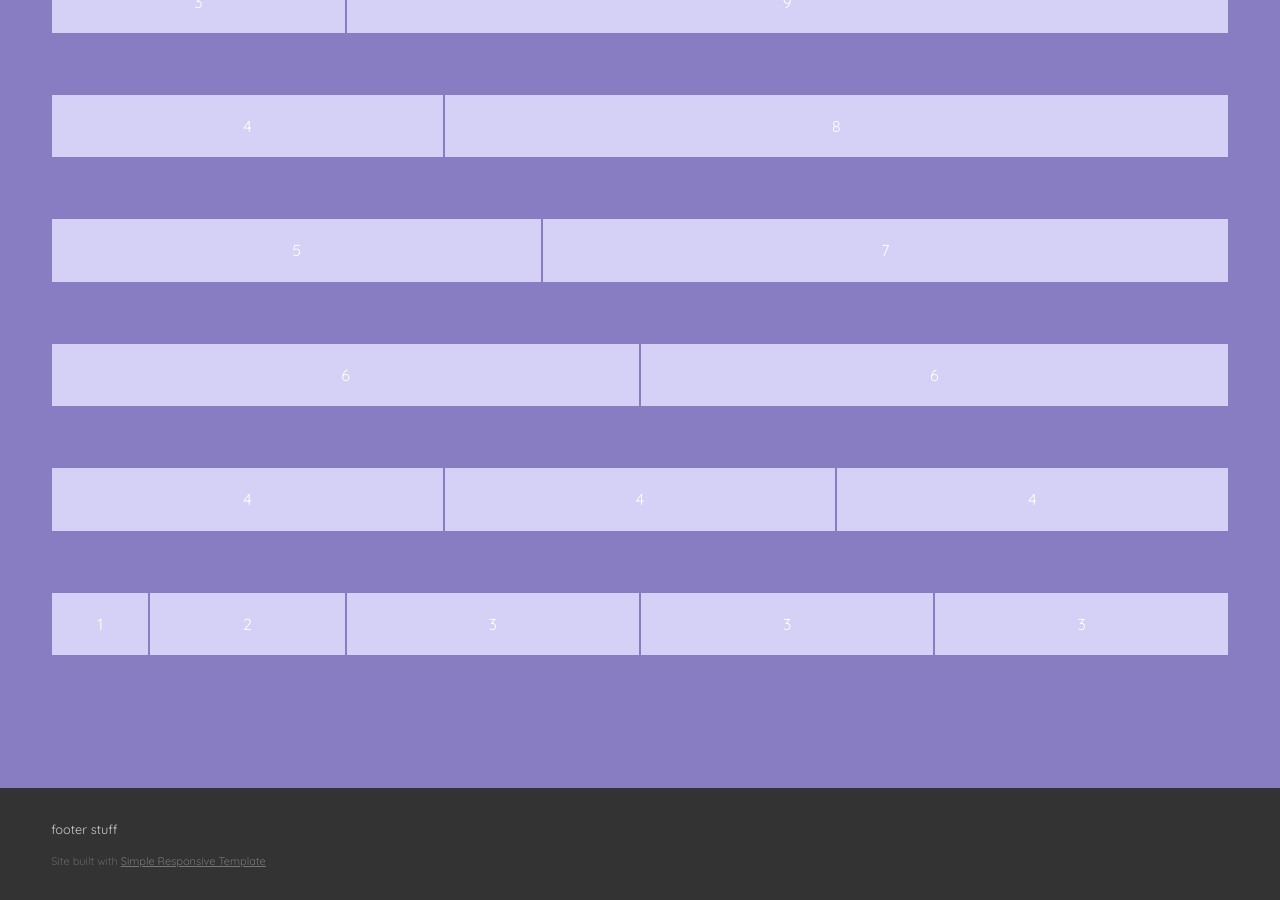
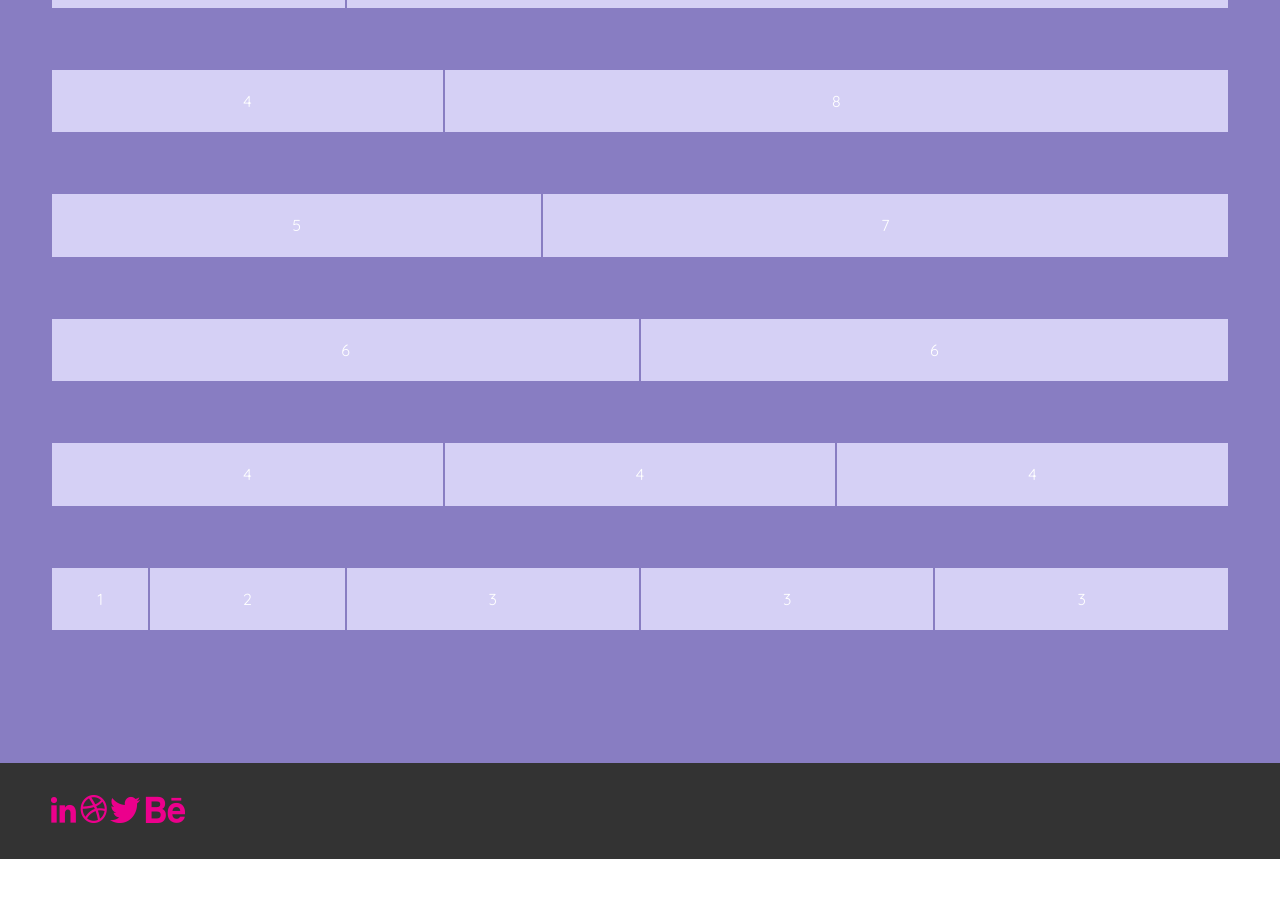
Before and after one commit to banbanbana/happybana.github.io, a Jekyll site: the page colorblocks.html, which Jekyll copies as it is, in a window 1280 px wide and 900 px high, scrolled down 2163 px. Built offline with Jekyll 4.4.1, drawn with Linux system fonts in a browser that asks for light colours; some web fonts are replaced; after the commit the page ends 3022 px from its top, so only the background shows below that.

Commit message:
Update colorblocks.html

```diff
--- a/colorblocks.html
+++ b/colorblocks.html
@@ -64,10 +64,6 @@ border: 1px solid #887dc2
 
         <div id="banner">
         	<div id="logo"><a href="colorblocks.html">@happybana</a></div>
-        </div>
-
-        <div id="social">
-        	<a href="http://www.linkedin.com/in/happybana" target="_blank"><img src="images/linked-in.png" border="0"></a> <a href="http://www.dribbble.com/happybana" target="_blank"><img src="images/dribbble.png" border="0"></a> <a href="http://www.twitter.com/happybana" target="_blank"><img src="images/twitter.png" border="0"></a> <a href="http://www.behance.com/happybana" target="_blank"><img src="images/behance.png" border="0"></a>
         </div>
 
         <!-- main navigation -->
@@ -212,10 +208,8 @@ border: 1px solid #887dc2
 <!-- footer area -->
 <footer>
 	<div id="colophon" class="wrapper clearfix">
-    	footer stuff
+    	<a href="http://www.linkedin.com/in/happybana" target="_blank"><img src="images/linked-in.png" border="0"></a> <a href="http://www.dribbble.com/happybana" target="_blank"><img src="images/dribbble.png" border="0"></a> <a href="http://www.twitter.com/happybana" target="_blank"><img src="images/twitter.png" border="0"></a> <a href="http://www.behance.com/happybana" target="_blank"><img src="images/behance.png" border="0"></a>
     </div>
-
-    <!--You can NOT remove this attribution statement from any page, unless you get the permission from prowebdesign.ro--><div id="attribution" class="wrapper clearfix" style="color:#666; font-size:11px;">Site built with <a href="http://www.prowebdesign.ro/simple-responsive-template/" target="_blank" title="Simple Responsive Template is a free software by www.prowebdesign.ro" style="color:#777;">Simple Responsive Template</a></div><!--end attribution-->
 
 </footer><!-- #end footer area -->
 
```
